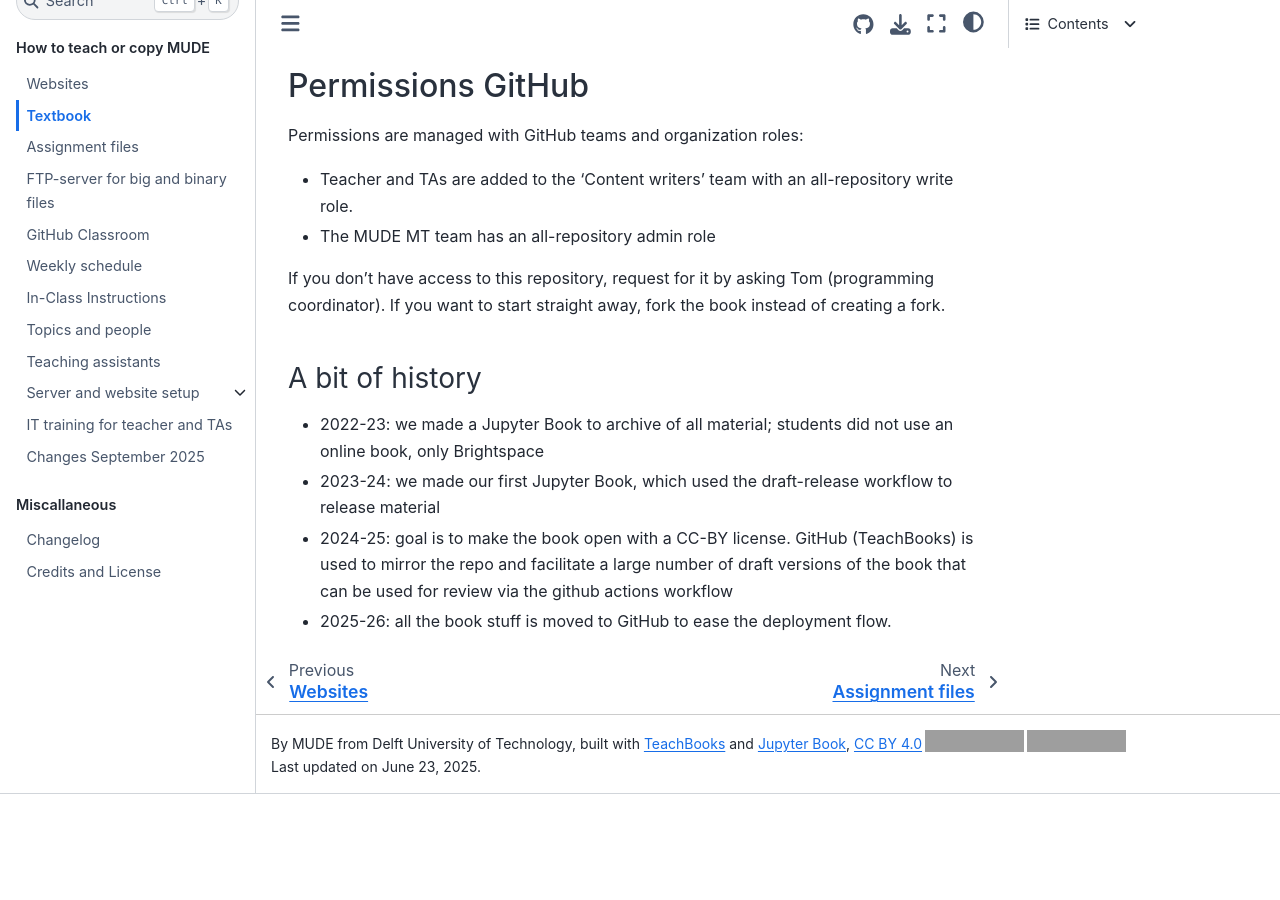
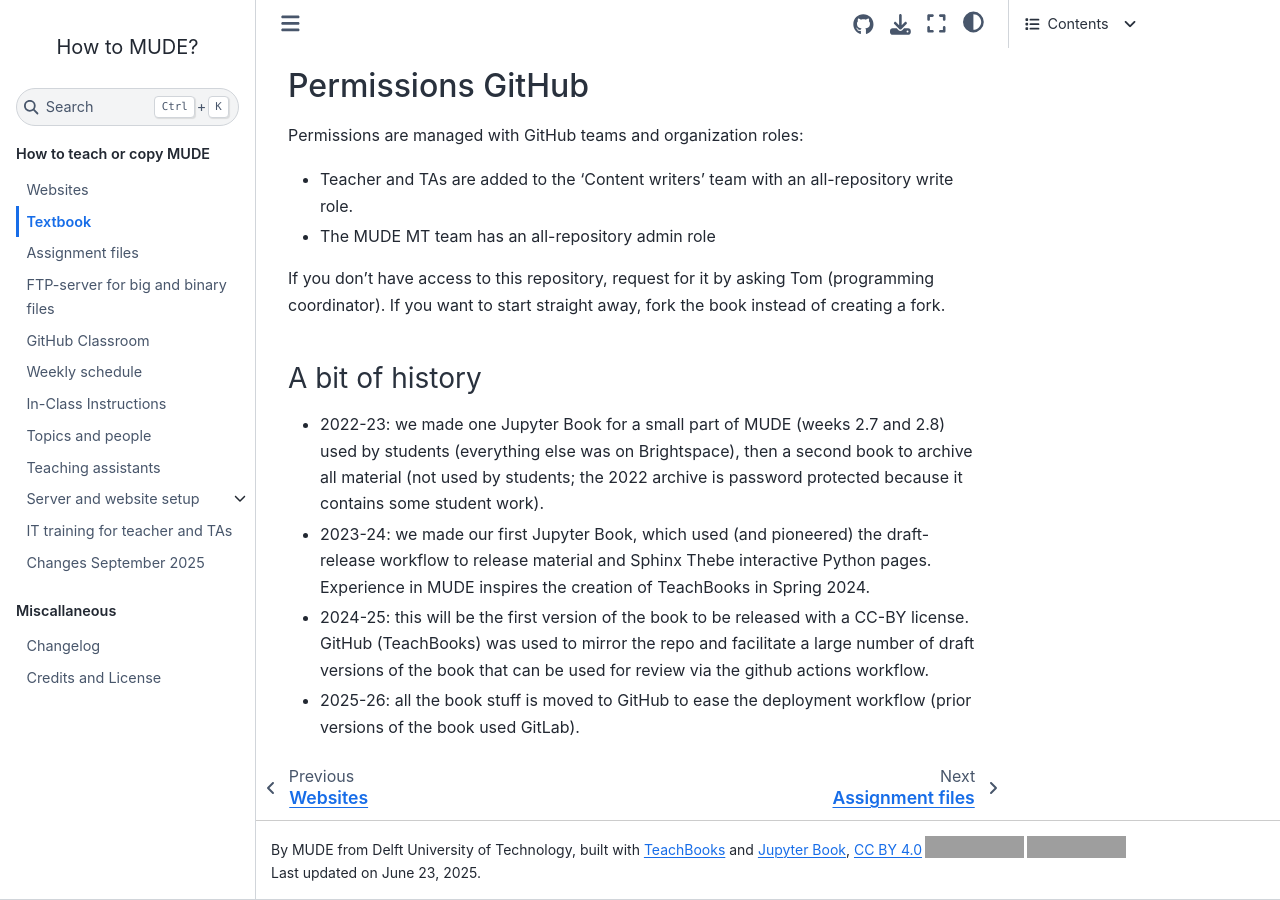
Before and after one commit to TUDelft-MUDE/teacher, a Jupyter Book: the page built from book/book.md, in a window 1280 px wide and 900 px high, scrolled down 3168 px. Built offline with Jupyter Book 1.0.4 settings and Sphinx 7.4.7 and the Sphinx Book theme 1.1.4, drawn with Linux system fonts in a browser that asks for light colours; comment, search, counter and statistics services are not loaded; before the commit the page ends 3962 px from its top, so only the background shows below that; grey boxes are pictures that could not be loaded.

Commit message:
add to history

```diff
--- a/book/book.md
+++ b/book/book.md
@@ -104,7 +104,7 @@
 
 ### A bit of history
 
-- 2022-23: we made a Jupyter Book to archive of all material; students did not use an online book, only Brightspace
-- 2023-24: we made our first Jupyter Book, which used the draft-release workflow to release material
-- 2024-25: goal is to make the book open with a CC-BY license. GitHub (TeachBooks) is used to mirror the repo and facilitate a large number of draft versions of the book that can be used for review via the github actions workflow
-- 2025-26: all the book stuff is moved to GitHub to ease the deployment flow.
+- 2022-23: we made one Jupyter Book for a small part of MUDE (weeks 2.7 and 2.8) used by students (everything else was on Brightspace), then a second book to archive all material (not used by students; the 2022 archive is password protected because it contains some student work).
+- 2023-24: we made our first Jupyter Book, which used (and pioneered) the draft-release workflow to release material and Sphinx Thebe interactive Python pages. Experience in MUDE inspires the creation of TeachBooks in Spring 2024.
+- 2024-25: this will be the first version of the book to be released with a CC-BY license. GitHub (TeachBooks) was used to mirror the repo and facilitate a large number of draft versions of the book that can be used for review via the github actions workflow.
+- 2025-26: all the book stuff is moved to GitHub to ease the deployment workflow (prior versions of the book used GitLab).
```
